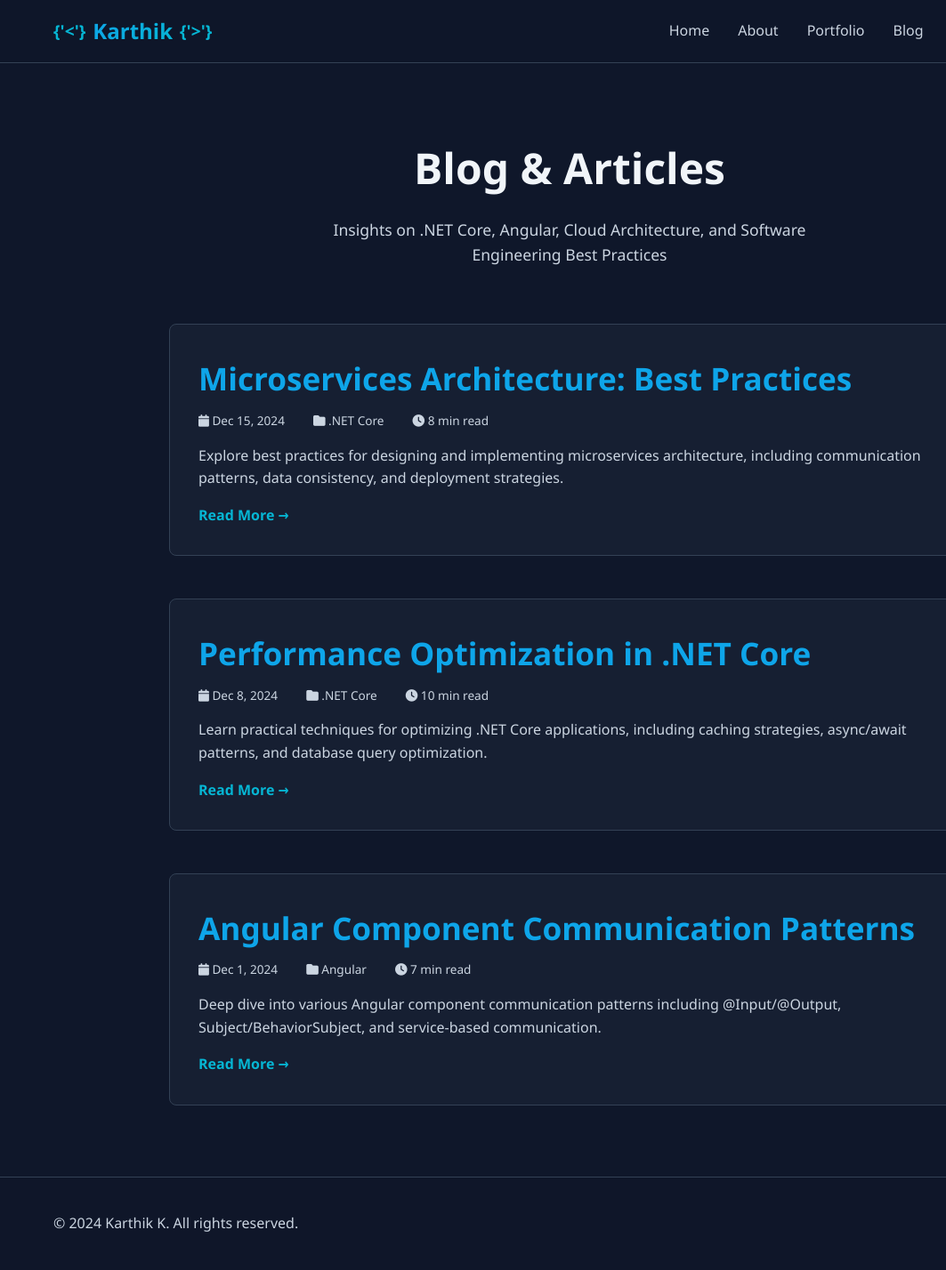
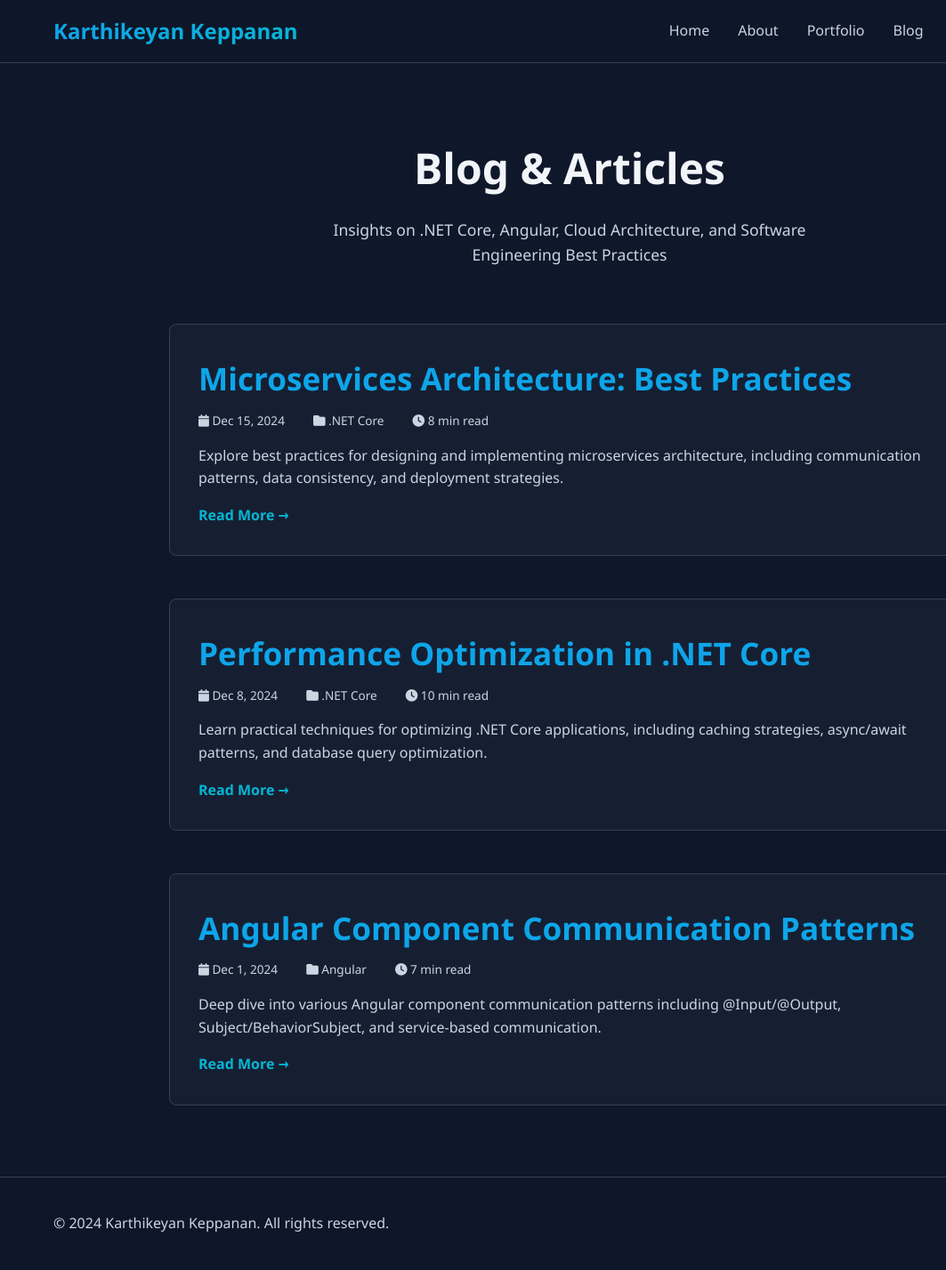
Before and after one commit to Krishna1-karthik/Personal-website, a plain HTML site: page blog.html in a window 1280 px wide. Shown: the full height of the page at 89% size, 0-1063 px from the left. Drawn offline with Linux system fonts and the light colour scheme.

Commit message:
footer edit

```diff
--- a/blog.html
+++ b/blog.html
@@ -15,9 +15,9 @@
             <div class="nav-content">
                 <div class="logo">
                     <a href="index.html">
-                        <span class="logo-icon">{'<'}</span>
-                        <span class="logo-text">Karthik</span>
-                        <span class="logo-icon">{'>'}</span>
+                        <!--<span class="logo-icon">{'<'}</span>-->
+                        <span class="logo-text">Karthikeyan Keppanan</span>
+                        <!--<span class="logo-icon">{'>'}</span>-->
                     </a>
                 </div>
                 <ul class="nav-links">
@@ -53,7 +53,7 @@
     <footer class="footer">
         <div class="container">
             <div class="footer-content">
-                <p>&copy; 2024 Karthik K. All rights reserved.</p>
+                <p>&copy; 2024 Karthikeyan Keppanan. All rights reserved.</p>
                 <div class="footer-socials">
                     <a href="https://linkedin.com/in/karthik-k-18a17b173/" target="_blank" title="LinkedIn">
                         <i class="fab fa-linkedin"></i>
@@ -61,7 +61,7 @@
                     <a href="https://github.com" target="_blank" title="GitHub">
                         <i class="fab fa-github"></i>
                     </a>
-                    <a href="mailto:kmcakarthi@gmail.com" title="Email">
+                    <a href="mailto:karthiksn1304@gmail.com" title="Email">
                         <i class="fas fa-envelope"></i>
                     </a>
                 </div>
```
Also changed, not shown: index.html (+1 -1 lines), resume.html (+1 -1 lines).
